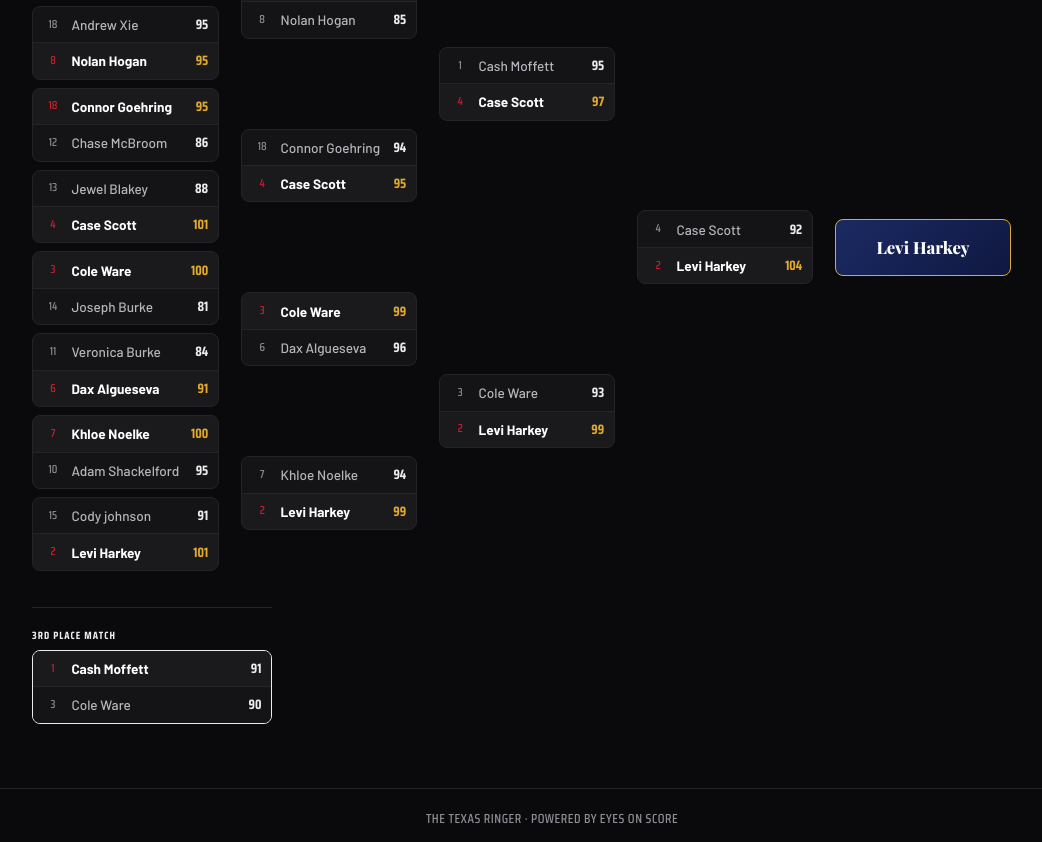
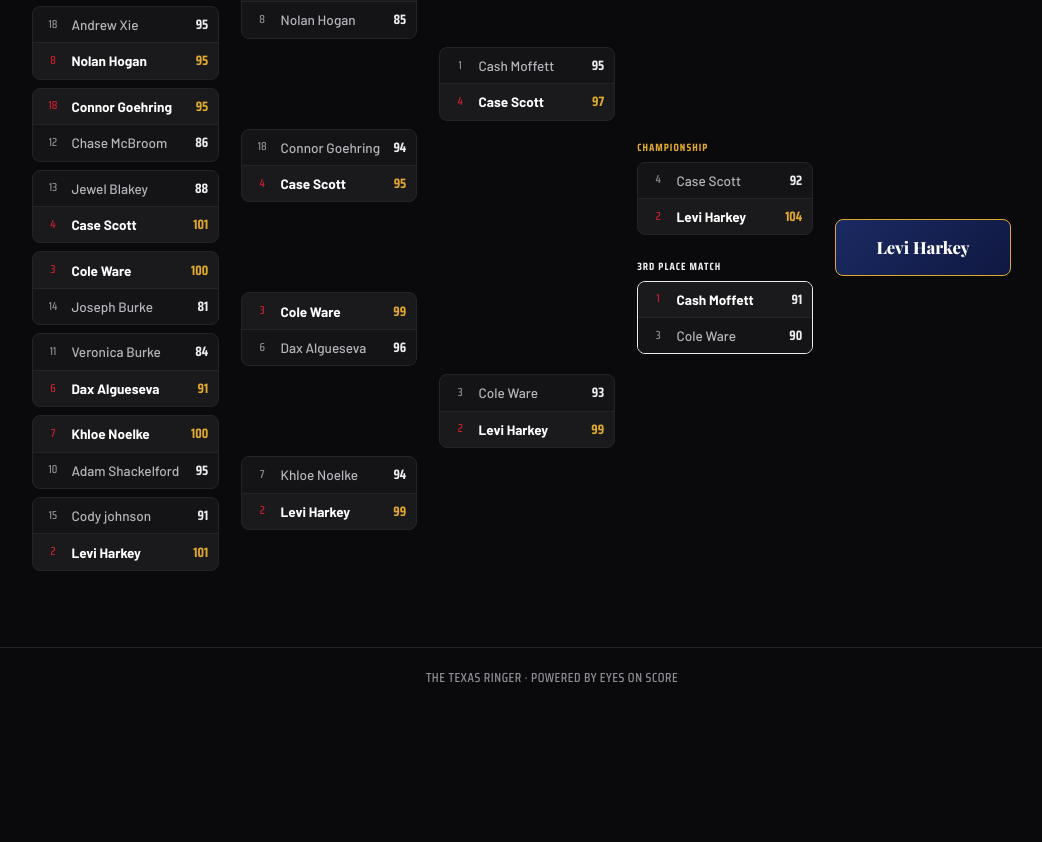
Before and after one commit to mhojnacki979/texas-ringer, a Next.js app: page /events/2024 in a window 1280 px wide. Shown: the part 640-1482 px from the top of the page, without its empty margins (88-1130 px from the left). After the commit the page ends 1341 px from the top, so only its background shows below. Built offline with nearby package versions, Linux system fonts and the light colour scheme.

Commit message:
Stack 3rd Place Match under the Championship in the Finals column
Per preference, the bronze 3rd-place game sits directly below the gold
championship match in the Finals column (each labeled) rather than in a
separate block below the bracket.

```diff
--- a/app/events/[year]/division-bracket.tsx
+++ b/app/events/[year]/division-bracket.tsx
@@ -2,14 +2,14 @@ import type { BracketMatch, BracketShooter, EventDivision } from '@/data/events'
 
 /**
  * True single-elimination bracket. Each round is a column of head-to-head
- * matches (the EOS pairing tree); winners flow rightward and converge on the
- * Championship match, which sits centered directly left of the Champion box.
+ * matches (the EOS pairing tree); winners flow rightward toward the Champion.
  *
- * The final round holds two games: match 0 is the gold/championship match
- * (winner = 1st, loser = 2nd) and match 1 is the bronze match contested by the
- * semi-final losers (winner = 3rd). The bronze match is shown in its own block
- * below so it doesn't push the championship line off-centre.
+ * The final round holds two games stacked in the Finals column: the gold
+ * Championship match (winner = 1st, loser = 2nd) on top, then the bronze 3rd
+ * Place Match contested by the semi-final losers (winner = 3rd) below it.
  */
+
+const FINAL_CAPTIONS = ['Championship', '3rd Place Match'] as const
 
 function ShooterRow({ shooter }: { shooter: BracketShooter | null }) {
   if (shooter === null) {
@@ -29,11 +29,17 @@ function ShooterRow({ shooter }: { shooter: BracketShooter | null }) {
   )
 }
 
-function Match({ match, bronze }: { match: BracketMatch; bronze?: boolean }) {
+function Match({ match, caption }: { match: BracketMatch; caption?: string }) {
+  const bronze = caption === '3rd Place Match'
   return (
+    <div className="match-wrap">
+      {caption !== undefined && (
+        <span className={`match-caption${bronze ? ' is-bronze' : ''}`}>{caption}</span>
+      )}
       <div className={`match${bronze ? ' is-bronze-match' : ''}`}>
         <ShooterRow shooter={match.a} />
         <ShooterRow shooter={match.b} />
+      </div>
     </div>
   )
 }
@@ -43,25 +49,25 @@ export function DivisionBracket({ division }: { division: EventDivision }) {
   if (rounds.length === 0) {
     return <p className="muted">No bracket recorded for this division.</p>
   }
-
   const lastIndex = rounds.length - 1
-  const bronzeMatch = rounds[lastIndex]?.matches[1] ?? null
 
   return (
-    <>
     <div className="bracket-scroll">
       <div className="bracket-grid">
         {rounds.map((round, i) => {
-            // Final round: show only the championship match so it centres.
-            const matches = i === lastIndex ? round.matches.slice(0, 1) : round.matches
+          const isFinal = i === lastIndex
           return (
-              <div className="bracket-col" key={`${round.name}-${i}`}>
+            <div className={`bracket-col${isFinal ? ' bracket-col-finals' : ''}`} key={`${round.name}-${i}`}>
               <div className="bracket-col-head">
                 <span className="bracket-col-name">{round.name}</span>
               </div>
               <div className="bracket-col-matches">
-                  {matches.map((m, j) => (
-                    <Match match={m} key={`${m.a.name}-${m.b?.name ?? 'bye'}-${j}`} />
+                {round.matches.map((m, j) => (
+                  <Match
+                    match={m}
+                    caption={isFinal ? FINAL_CAPTIONS[j] : undefined}
+                    key={`${m.a.name}-${m.b?.name ?? 'bye'}-${j}`}
+                  />
                 ))}
               </div>
             </div>
@@ -79,13 +85,5 @@ export function DivisionBracket({ division }: { division: EventDivision }) {
         )}
       </div>
     </div>
-
-      {bronzeMatch !== null && (
-        <div className="bronze-block">
-          <span className="match-caption is-bronze">3rd Place Match</span>
-          <Match match={bronzeMatch} bronze />
-        </div>
-      )}
-    </>
   )
 }
--- a/app/globals.css
+++ b/app/globals.css
@@ -994,15 +994,11 @@ a.button:hover {
   color: var(--bronze);
 }
 
-/* 3rd-place game, pulled out below the bracket so the championship centres. */
-.bronze-block {
-  display: flex;
-  flex-direction: column;
-  gap: 0.35rem;
-  max-width: 240px;
-  margin-top: 1.5rem;
-  padding-top: 1.25rem;
-  border-top: 1px solid var(--border);
+/* Finals column: Championship on top, 3rd Place Match stacked below it,
+   the pair centred so the championship aligns with the Champion box. */
+.bracket-col-finals .bracket-col-matches {
+  justify-content: center;
+  gap: 1.5rem;
 }
 
 .bracket-col-champion .bracket-col-matches {
```
Lines whose indentation alone changed are shown as unchanged.
